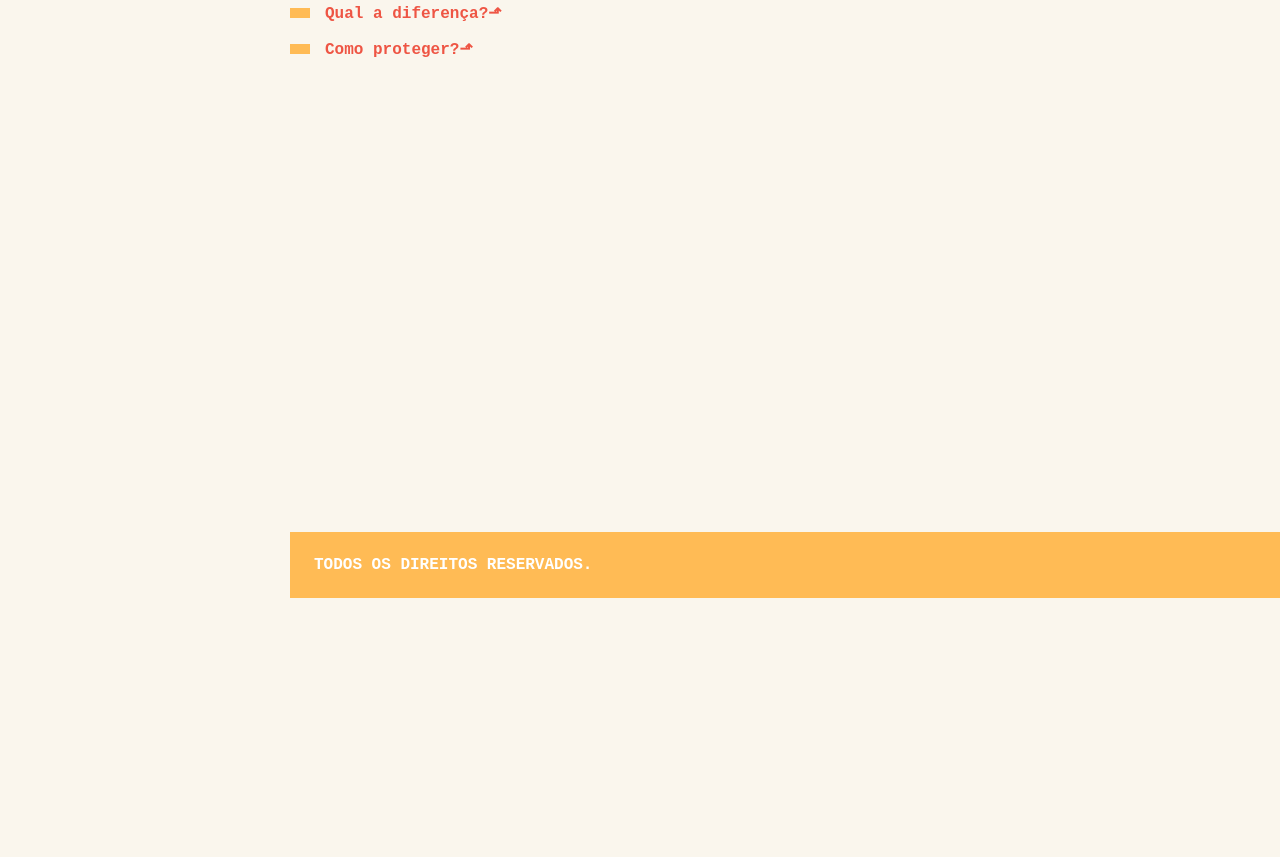
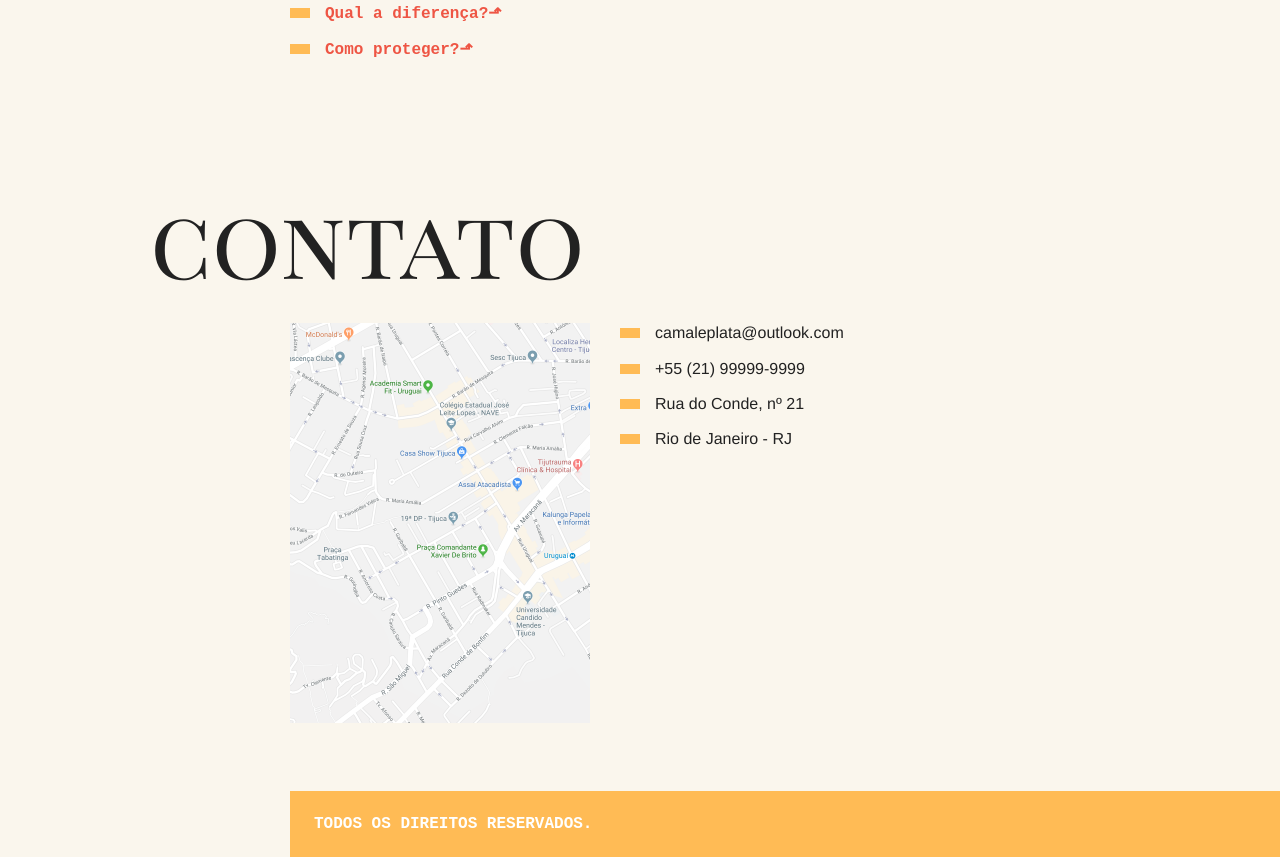
Before and after one commit to Elysium-Santana/Animais-Fantasticos, a plain HTML site: page index.html in a window 1280 px wide. Shown: the part 1193-2050 px from the top of the page. Before the commit the page ends 1791 px from the top, so only its background shows below. Drawn offline with Linux system fonts and the light colour scheme; the site is published under a folder, as on GitHub Pages, so addresses that start at the root find nothing.

Commit message:
reparo src mapa

```diff
--- a/index.html
+++ b/index.html
@@ -115,7 +115,7 @@
     </section>
     <h1 class="titulo js-scroll" id="contato">contato</h1>
     <section class="contato sessao js-scroll">
-      <img src="/img/mapa.png" alt="Mapa">
+      <img src="./img/mapa.png" alt="Mapa">
       <ul>
         <li>camaleplata@outlook.com</li>
         <li>+55 (21) 99999-9999</li>
```
